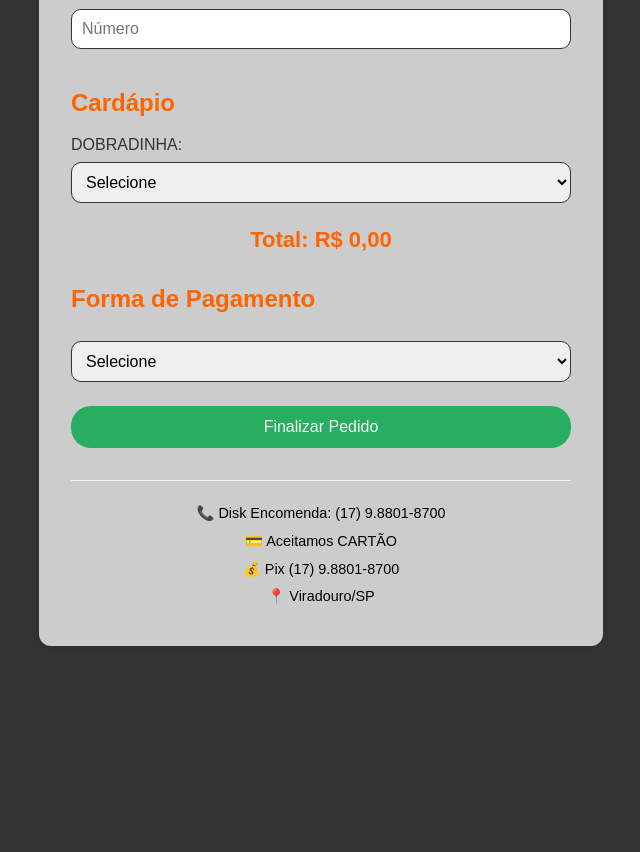
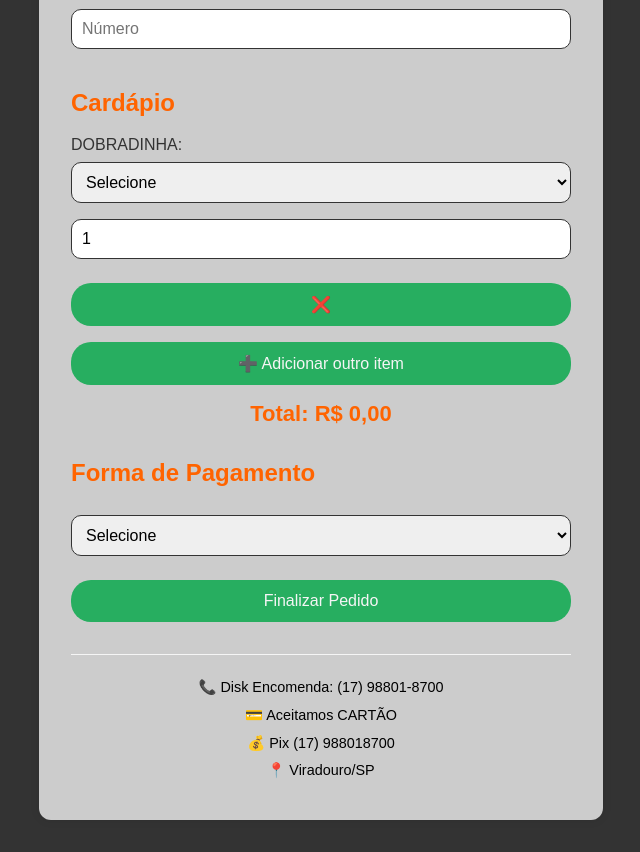
Before and after one commit to Vaz-Gabriel/Culinaria-VAZ, a plain HTML site: page index.html in a window 1280 px wide. Shown: the part 560-1412 px from the top of the page, without its empty margins (319-959 px from the left). Before the commit the page ends 1238 px from the top, so only its background shows below. Drawn offline with Linux system fonts and the light colour scheme.

Commit message:
Update index.html

```diff
--- a/index.html
+++ b/index.html
@@ -8,7 +8,6 @@
 </head>
 <body>
   <div class="container">
-
     <h1>Faça seu Pedido<br /><small>Rápido e Fácil!</small></h1>
     <img src="logo.jpeg" alt="Logo Culinária VAZ" class="logo" />
 
@@ -20,14 +19,21 @@
       <input type="text" id="numero" placeholder="Número" required />
 
       <h2>Cardápio</h2>
-      <div class="item">
-        <label for="dobradinha">DOBRADINHA:</label>
-        <select id="dobradinha">
-          <option value="">Selecione</option>
-          <option value="Dobradinha M">M - R$25,00</option>
-          <option value="Dobradinha G">G - R$45,00</option>
-        </select>
+      <div id="itensContainer">
+        <!-- Um item de pedido padrão -->
+        <div class="item">
+          <label>DOBRADINHA:</label>
+          <select class="dobradinha">
+            <option value="">Selecione</option>
+            <option value="Dobradinha M">M - R$25,00</option>
+            <option value="Dobradinha G">G - R$45,00</option>
+          </select>
+          <input type="number" class="quantidade" min="1" value="1" />
+          <button type="button" class="removerItem">❌</button>
+        </div>
       </div>
+
+      <button type="button" id="adicionarItem">➕ Adicionar outro item</button>
 
       <div id="total">Total: R$ 0,00</div>
 
@@ -42,9 +48,9 @@
     </form>
 
     <footer>
-      <p>📞 Disk Encomenda: (17) 9.8801-8700</p>
+      <p>📞 Disk Encomenda: (17) 98801-8700</p>
       <p>💳 Aceitamos CARTÃO</p>
-      <p>💰 Pix (17) 9.8801-8700</p>
+      <p>💰 Pix (17) 988018700</p>
       <p>📍 Viradouro/SP</p>
     </footer>
   </div>
```
